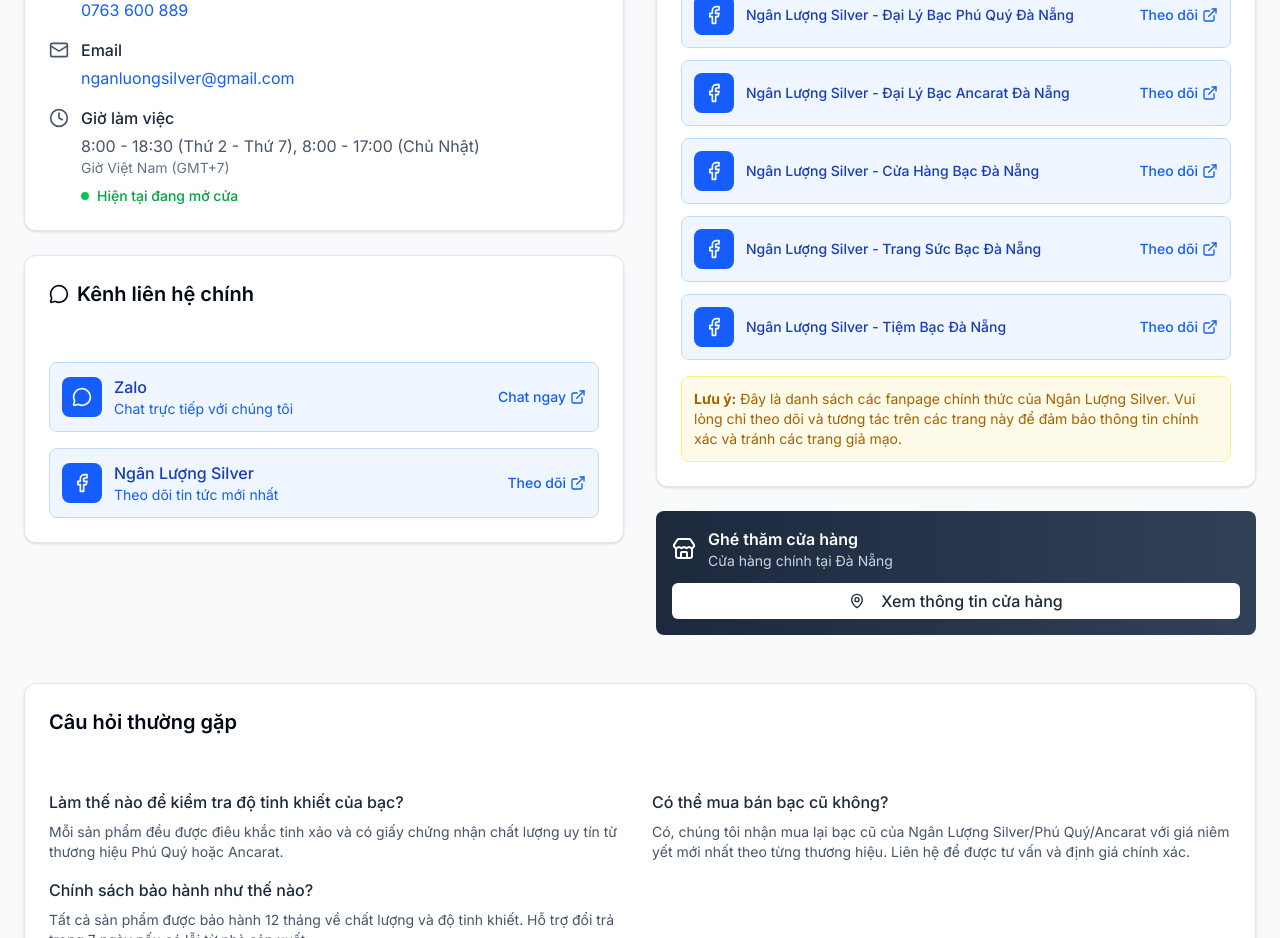
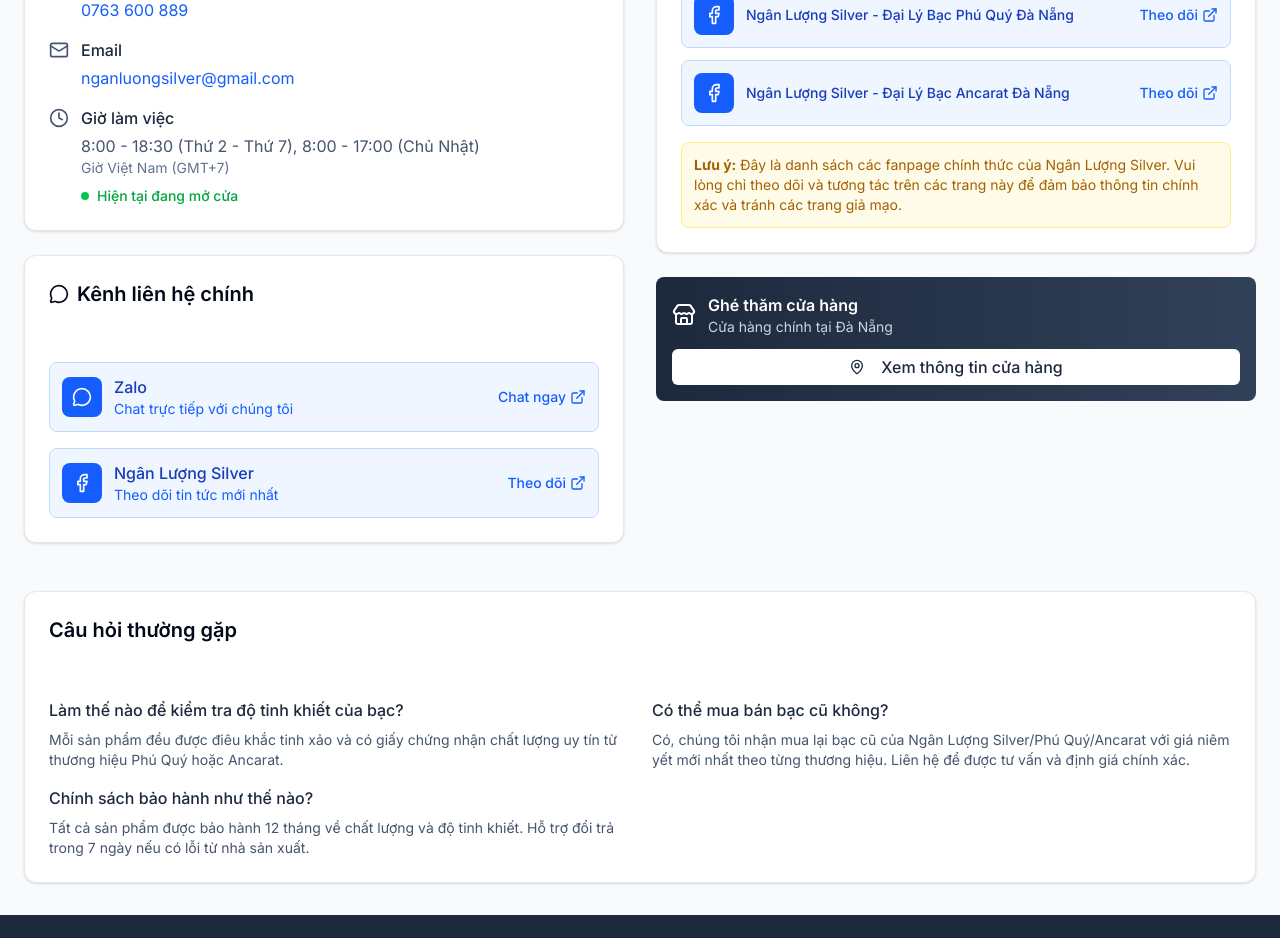
Before and after one commit to Ngan-L-ng-Sliver/nlsliver-frontend, a Next.js app: page /lien-he in a window 1280 px wide. Shown: the part 860-1798 px from the top of the page. Built offline with nearby package versions, Linux system fonts and the light colour scheme.

Commit message:
delete fanpage

```diff
--- a/src/app/lien-he/page.tsx
+++ b/src/app/lien-he/page.tsx
@@ -404,71 +404,6 @@
                     </a>
                   </div>
 
-                  <div className="flex items-center justify-between p-2 sm:p-3 bg-blue-50 dark:bg-blue-900/20 rounded-lg border border-blue-200 dark:border-blue-800">
-                    <div className="flex items-center space-x-2 sm:space-x-3 min-w-0 flex-1">
-                      <div className="w-8 h-8 sm:w-10 sm:h-10 bg-blue-600 rounded-lg flex items-center justify-center flex-shrink-0">
-                        <Facebook className="w-4 h-4 sm:w-5 sm:h-5 text-white" />
-                      </div>
-                      <div className="min-w-0 flex-1">
-                        <p className="font-medium text-blue-800 dark:text-blue-200 text-xs sm:text-sm break-words">
-                          Ngân Lượng Silver - Cửa Hàng Bạc Đà Nẵng
-                        </p>
-                      </div>
-                    </div>
-                    <a
-                      href="https://www.facebook.com/nganluongsilver.cuahangbacdanang"
-                      target="_blank"
-                      rel="noopener noreferrer"
-                      className="flex items-center space-x-1 text-blue-600 dark:text-blue-400 hover:underline flex-shrink-0 ml-2"
-                    >
-                      <span className="text-xs sm:text-sm font-medium">Theo dõi</span>
-                      <ExternalLink className="w-3 h-3 sm:w-4 sm:h-4" />
-                    </a>
-                  </div>
-
-                  <div className="flex items-center justify-between p-2 sm:p-3 bg-blue-50 dark:bg-blue-900/20 rounded-lg border border-blue-200 dark:border-blue-800">
-                    <div className="flex items-center space-x-2 sm:space-x-3 min-w-0 flex-1">
-                      <div className="w-8 h-8 sm:w-10 sm:h-10 bg-blue-600 rounded-lg flex items-center justify-center flex-shrink-0">
-                        <Facebook className="w-4 h-4 sm:w-5 sm:h-5 text-white" />
-                      </div>
-                      <div className="min-w-0 flex-1">
-                        <p className="font-medium text-blue-800 dark:text-blue-200 text-xs sm:text-sm break-words">
-                          Ngân Lượng Silver - Trang Sức Bạc Đà Nẵng
-                        </p>
-                      </div>
-                    </div>
-                    <a
-                      href="https://www.facebook.com/nganluongsilver.trangsucdanang"
-                      target="_blank"
-                      rel="noopener noreferrer"
-                      className="flex items-center space-x-1 text-blue-600 dark:text-blue-400 hover:underline flex-shrink-0 ml-2"
-                    >
-                      <span className="text-xs sm:text-sm font-medium">Theo dõi</span>
-                      <ExternalLink className="w-3 h-3 sm:w-4 sm:h-4" />
-                    </a>
-                  </div>
-
-                  <div className="flex items-center justify-between p-2 sm:p-3 bg-blue-50 dark:bg-blue-900/20 rounded-lg border border-blue-200 dark:border-blue-800">
-                    <div className="flex items-center space-x-2 sm:space-x-3 min-w-0 flex-1">
-                      <div className="w-8 h-8 sm:w-10 sm:h-10 bg-blue-600 rounded-lg flex items-center justify-center flex-shrink-0">
-                        <Facebook className="w-4 h-4 sm:w-5 sm:h-5 text-white" />
-                      </div>
-                      <div className="min-w-0 flex-1">
-                        <p className="font-medium text-blue-800 dark:text-blue-200 text-xs sm:text-sm break-words">
-                          Ngân Lượng Silver - Tiệm Bạc Đà Nẵng
-                        </p>
-                      </div>
-                    </div>
-                    <a
-                      href="https://www.facebook.com/nganluongsilver.tiembacdanang"
-                      target="_blank"
-                      rel="noopener noreferrer"
-                      className="flex items-center space-x-1 text-blue-600 dark:text-blue-400 hover:underline flex-shrink-0 ml-2"
-                    >
-                      <span className="text-xs sm:text-sm font-medium">Theo dõi</span>
-                      <ExternalLink className="w-3 h-3 sm:w-4 sm:h-4" />
-                    </a>
-                  </div>
                 </div>
 
                 <div className="bg-yellow-50 dark:bg-yellow-900/20 border border-yellow-200 dark:border-yellow-800 rounded-lg p-2 sm:p-3 mt-3 sm:mt-4">
```
